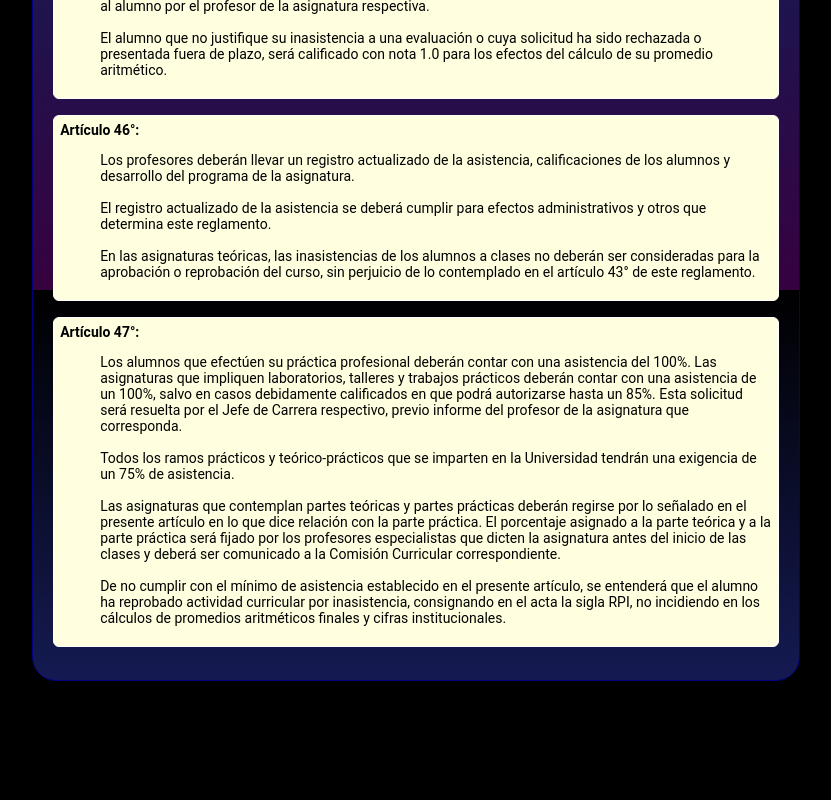
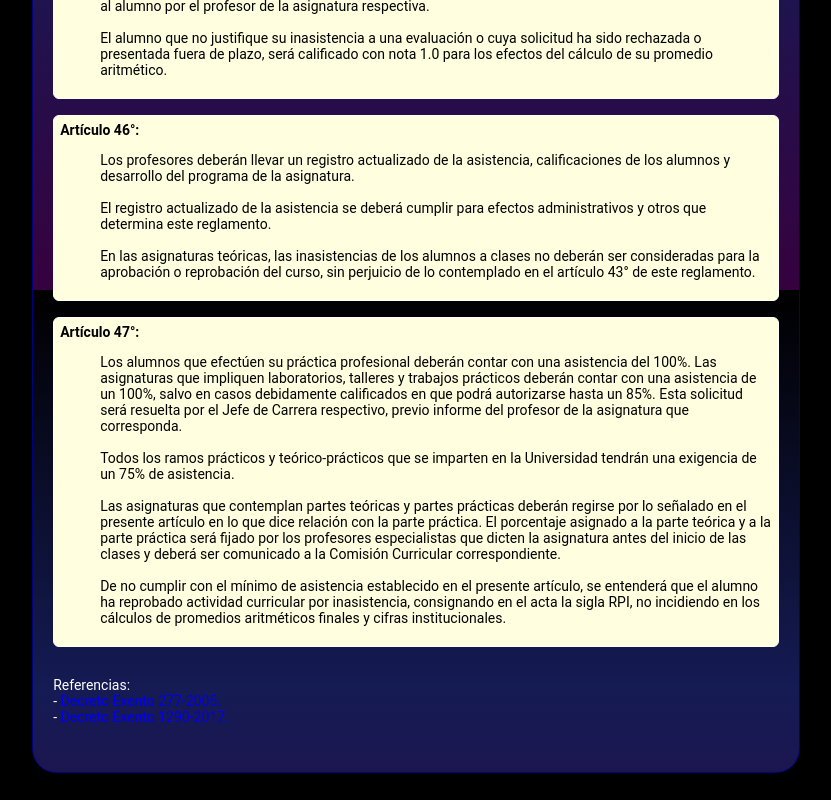
Before and after one commit to Juedmar/uplanianos, a plain HTML site: page pages/manual-estudiante.html in a window 1280 px wide. Shown: the part 1319-2119 px from the top of the page, without its empty margins (224-1055 px from the left). Before the commit the page ends 2027 px from the top, so only its background shows below. Drawn offline with Linux system fonts and the light colour scheme.

Commit message:
Add files via upload

```diff
--- a/pages/manual-estudiante.html
+++ b/pages/manual-estudiante.html
@@ -41,6 +41,7 @@
 								Todos los ramos prácticos y teórico-prácticos que se imparten en la Universidad tendrán una exigencia de un 75% de asistencia.<br><br>
 								Las asignaturas que contemplan partes teóricas y partes prácticas deberán regirse por lo señalado en el presente artículo en lo que dice relación con la parte práctica. El porcentaje asignado a la parte teórica y a la parte práctica será fijado por los profesores especialistas que dicten la asignatura antes del inicio de las clases y deberá ser comunicado a la Comisión Curricular correspondiente.<br><br>
 								De no cumplir con el mínimo de asistencia establecido en el presente artículo, se entenderá que el alumno ha reprobado actividad curricular por inasistencia, consignando en el acta la sigla RPI, no incidiendo en los cálculos de promedios aritméticos finales y cifras institucionales.</ul></div>
+	<p>Referencias:<br>- <a href="https://www.upla.cl/transparencia/wp-content/uploads/2013/05/2013_0514_dto_exto_0277-2005.pdf" target="_blank">Decreto Exento 277-2005.</a><br>- <a href="https://www.upla.cl/transparencia/wp-content/uploads/2018/03/2018_0306_marconormativo_otrasnormas_ene-2018_dto_exto_1290-2017.pdf" target="_blank">Decreto Exento 1290-2017.</a></p>
 	</div>
     <br>
     <br>
```
Also changed, not shown: pages/calendario.html (+1 -0 lines).
